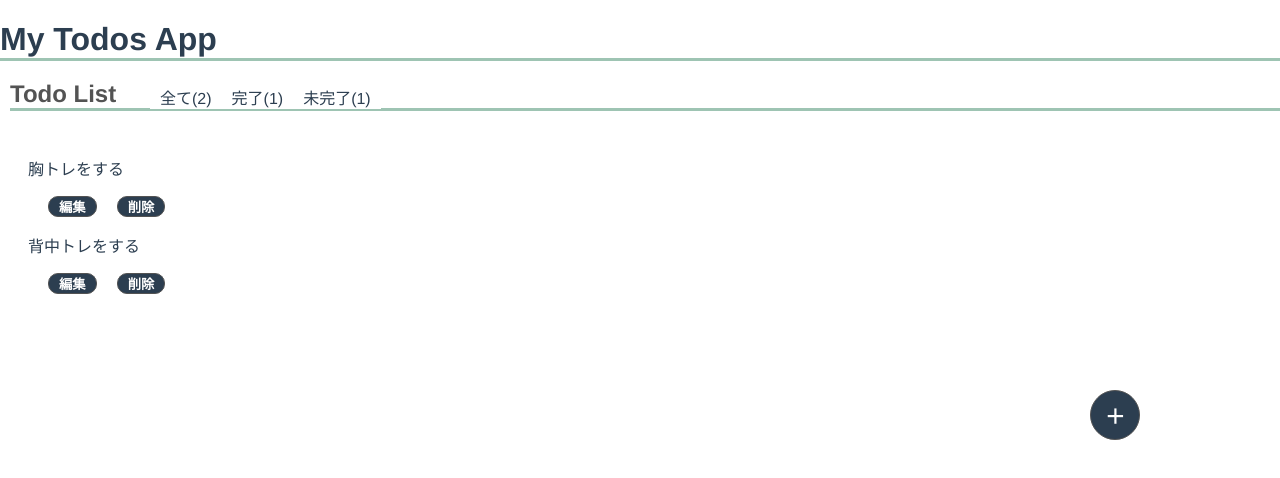
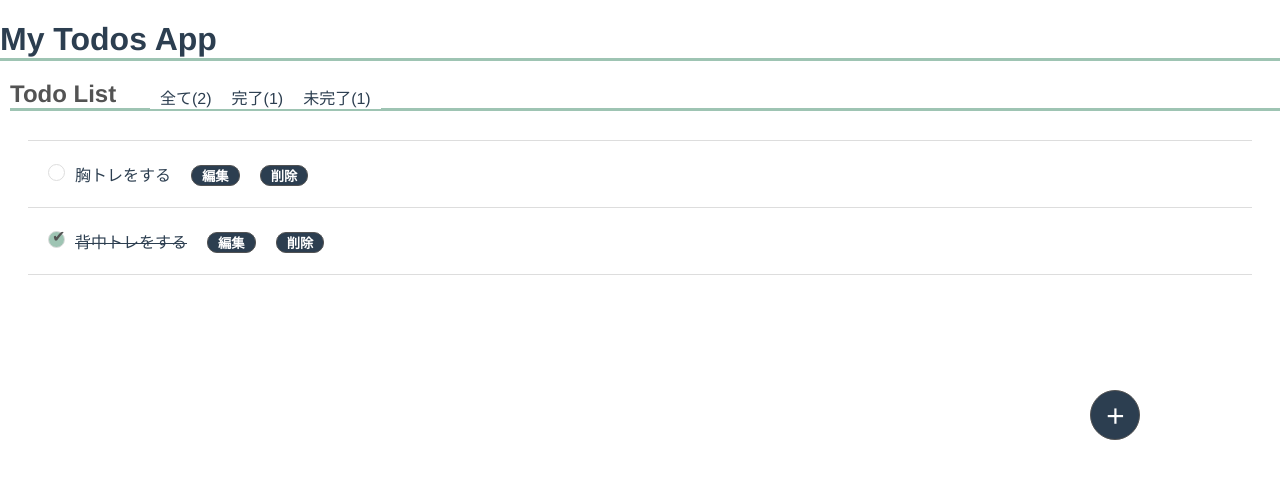
Before and after one commit to ken-1200/Vuex-todos, a Vue app: page / in a window 1280 px wide. Shown: the top 478 px of the page. Built offline with nearby package versions, Linux system fonts and the light colour scheme.

Commit message:
[style]'スタイルの変更と整理'

```diff
--- a/src/views/Home.vue
+++ b/src/views/Home.vue
@@ -76,6 +76,58 @@ export default {
   margin: 0 20px;
   padding: 0;
 
+  &__items {
+    padding: 5px 10px;
+    border-top: 1px solid #ddd;
+    transition: background-color 0.75s;
+
+    &:hover {
+      background-color: #f6f6f6;
+    }
+    &:nth-last-child(1) {
+      border-bottom: 1px solid #ddd;
+    }
+  }
+
+  &__checkbox {
+    cursor: pointer;
+    position: relative;
+    margin: auto 10px;
+    width: 15px;
+    height: 15px;
+    border: 1px solid #ddd;
+    border-radius: 50%;
+    display: inline-block;
+    transition: all 0.75s;
+
+    &::before {
+      content: "✔︎";
+      position: absolute;
+      top: -5px;
+      left: 3px;
+      color: transparent;
+      transition: all 0.75s;
+    }
+
+    &.click {
+      background-color: $cVueGreen;
+      &::before {
+        color: $cSubBlack;
+      }
+    }
+  }
+
+  &__text {
+    cursor: pointer;
+    display: inline-block;
+    margin: 1em 0;
+
+    &.click {
+      text-decoration: line-through;
+      transition: all 0.75s;
+    }
+  }
+
   &__edit {
     border-radius: 10px;
     outline: none;
@@ -86,6 +138,11 @@ export default {
     border: 1px solid $cSubBlack;
     color: $cTextWhite;
     background-color: $cMainBlack;
+    transition: all 0.75s;
+
+    &:hover {
+      opacity: 0.8;
+    }
   }
 
   &__delete {
@@ -95,9 +152,14 @@ export default {
     padding: 0px 10px;
     margin: 0px auto;
     font-weight: bold;
-    border: 1px solid #535353;
-    color: #fff;
-    background-color: #2c3e50;
+    border: 1px solid $cSubBlack;
+    color: $cTextWhite;
+    background-color: $cMainBlack;
+    transition: all 0.75s;
+
+    &:hover {
+      opacity: 0.8;
+    }
   }
 
   &__adder {
@@ -116,6 +178,11 @@ export default {
     border: 1px solid $cSubBlack;
     color: $cTextWhite;
     background-color: $cMainBlack;
+    transition: all 0.75s;
+
+    &:hover {
+      opacity: 0.8;
+    }
   }
 }
 </style>
```
